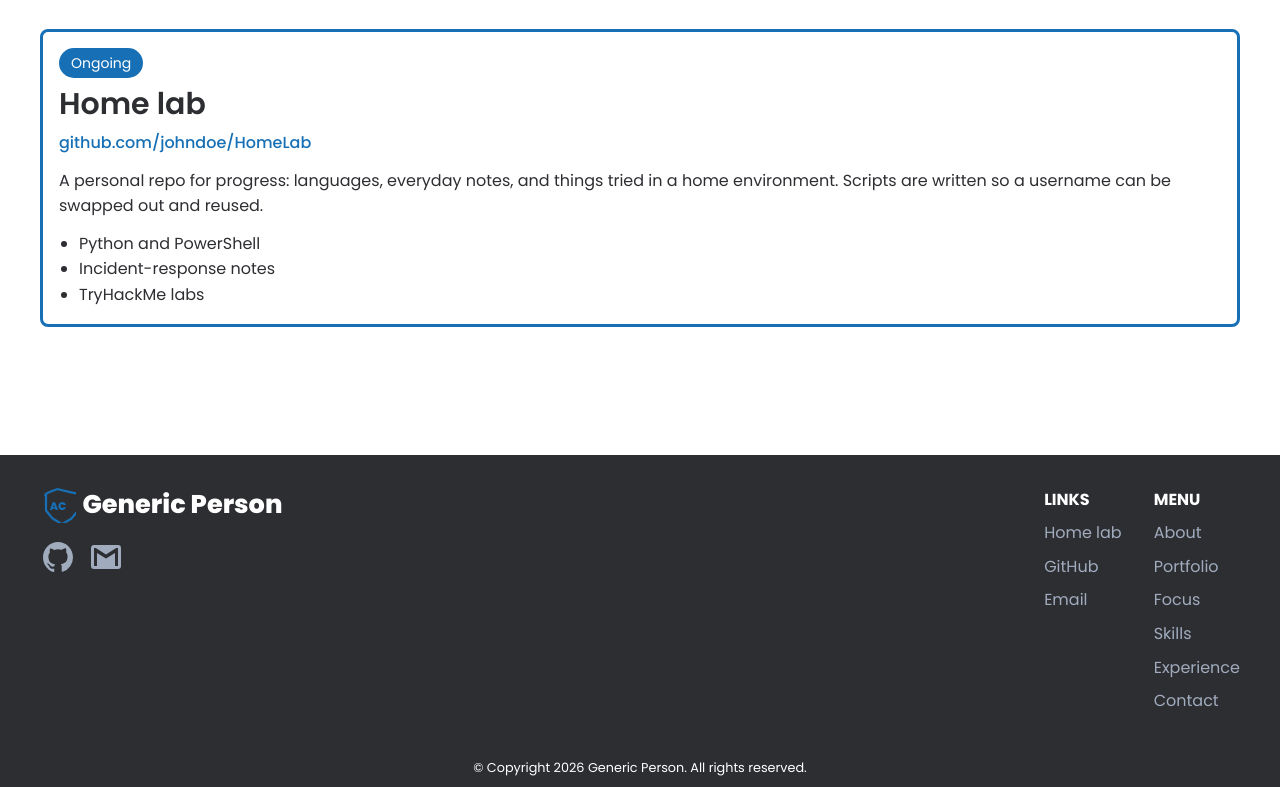
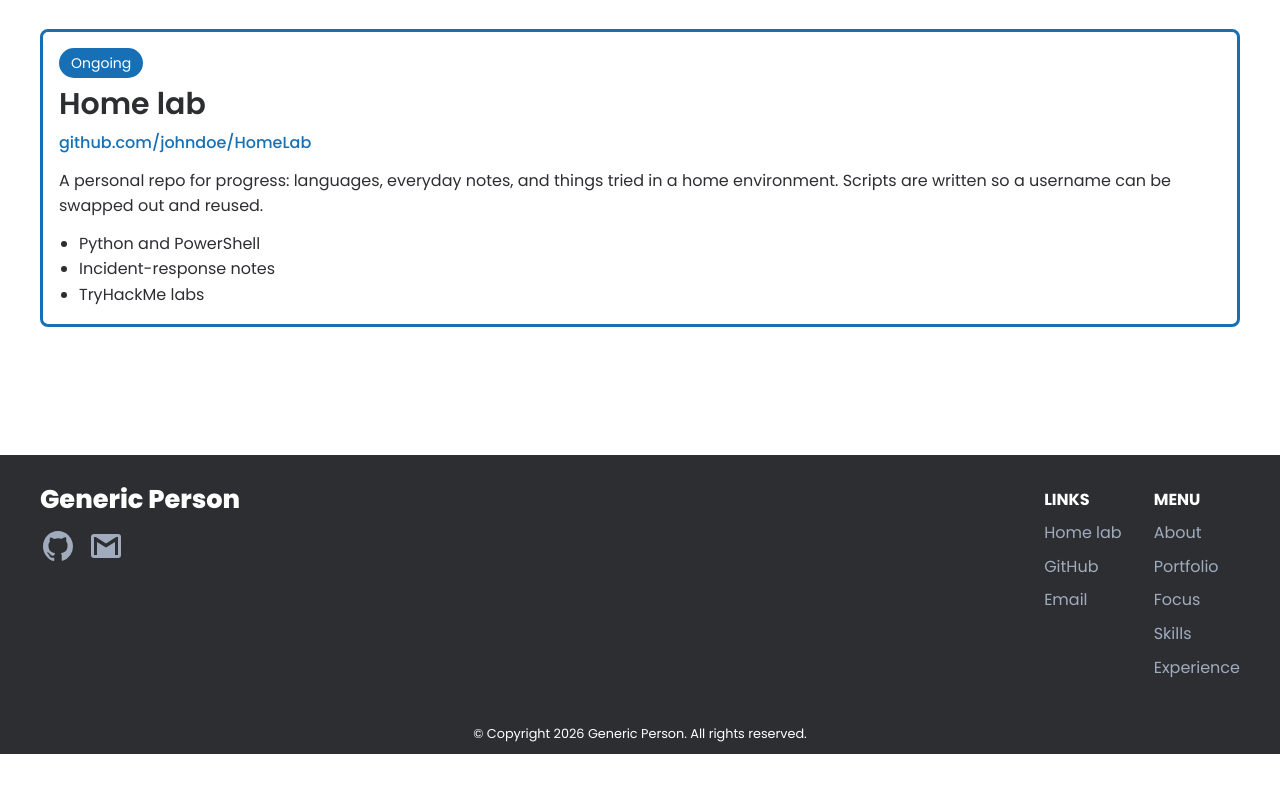
Before and after one commit to sobraxus/cwpa-folio, a website: page index.html in a window 1280 px wide. Shown: the part 5863-6650 px from the top of the page. After the commit the page ends 6617 px from the top, so only its background shows below. Drawn offline with Linux system fonts and the light colour scheme.

Commit message:
Remove Contact references and logo at bottom of page

```diff
--- a/index.html
+++ b/index.html
@@ -53,7 +53,6 @@
     <a href="#focus">Focus</a>
     <a href="#skills">Skills</a>
     <a href="#experience">Experience</a>
-    <a href="#contact">Contact</a>
   </nav>
 
   <main id="main">
@@ -290,10 +289,6 @@
     <div class="wrap end-grid">
       <div>
         <div class="brand brand-on-dark">
-          <svg class="brand-mark" viewBox="0 0 36 36" aria-hidden="true">
-            <path d="M6 8.2v14.8c0 .4.1.7.4 1l5.3 6.5c.6.7 1.3 1.3 2.1 1.8l7.5 4.3c.5.3 1.1.3 1.6 0l7.8-4.6c.4-.2.8-.5 1.1-.9l5.7-7c.3-.3.4-.6.4-1V8.2c0-.8-.6-1.4-1.3-1.6l-6.6-1.4c-.4-.1-.7-.2-1.1-.3L18.2 2.2c-.4-.1-.8-.1-1.1 0L10.2 4.8c-.3.1-.7.2-1 .3L6.6 6.6C5.9 6.8 5.3 7.4 5.3 8.2H6z" fill="none" stroke="currentColor" stroke-width="2.2"/>
-            <text x="18" y="23" text-anchor="middle" font-size="11" font-weight="800" fill="currentColor" font-family="Poppins, sans-serif">AC</text>
-          </svg>
           <span>Generic Person</span>
         </div>
         <div class="end-social">
@@ -322,7 +317,6 @@
             <li><a href="#focus">Focus</a></li>
             <li><a href="#skills">Skills</a></li>
             <li><a href="#experience">Experience</a></li>
-            <li><a href="#contact">Contact</a></li>
           </ul>
         </div>
       </div>
```
